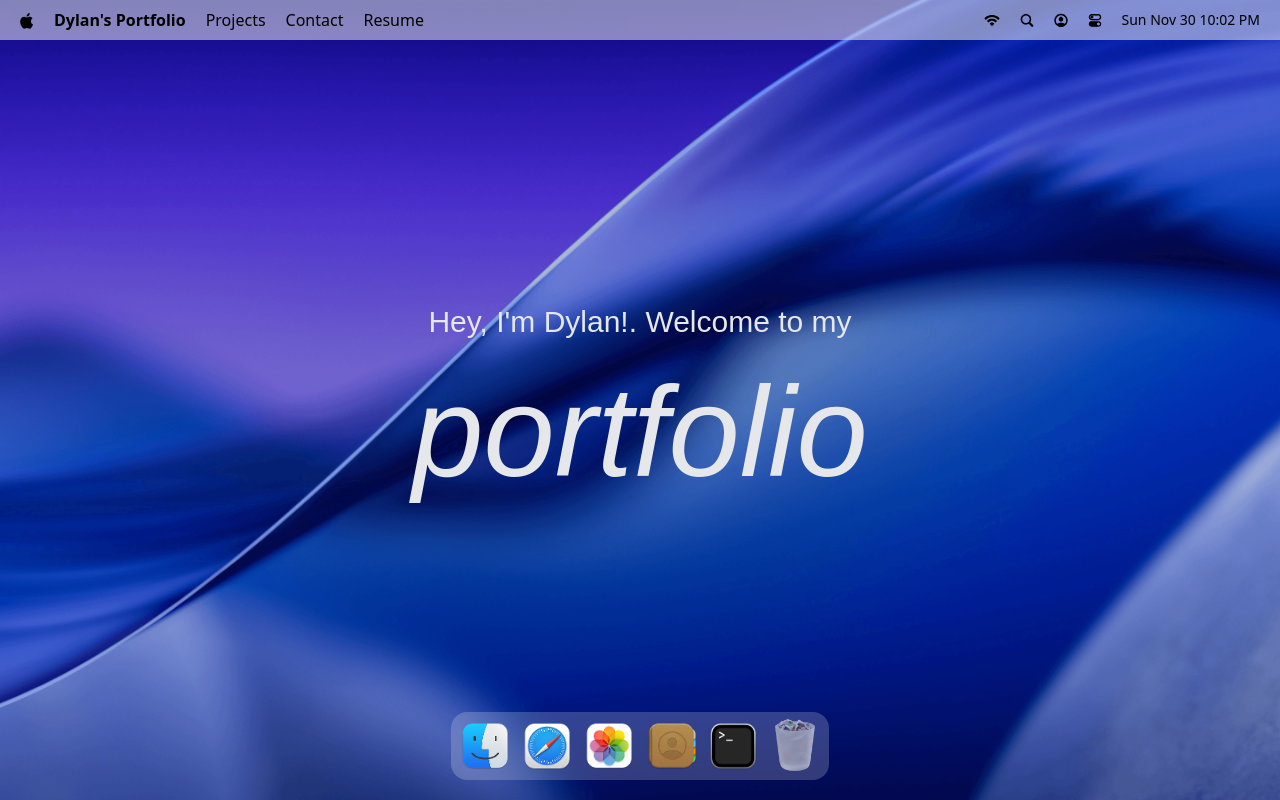
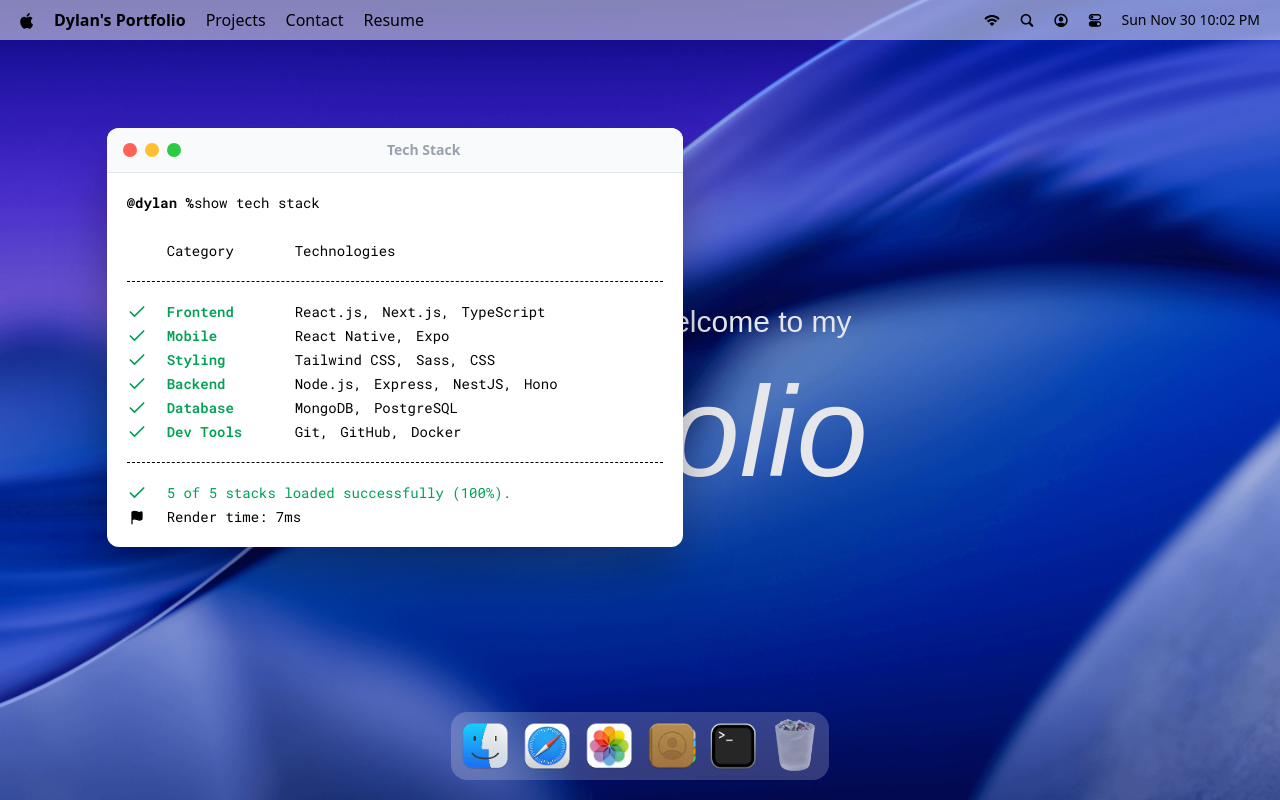
Before and after one commit to PsylanL/portfolio, a React (Vite) app: page / in a window 1280 px wide. Both pictures are taken after a click on the button 733 px from the left and 746 px from the top of the page. Built offline with nearby package versions, Linux system fonts and the light colour scheme; a web font is replaced by a local one.

Commit message:
Implemented High Order Component + First Window Fuctionality (Terminal)

```diff
--- a/package.json
+++ b/package.json
@@ -14,10 +14,13 @@
     "@tailwindcss/vite": "^4.1.17",
     "dayjs": "^1.11.19",
     "gsap": "^3.13.0",
+    "immer": "^11.0.1",
+    "lucide-react": "^0.555.0",
     "react": "^19.2.0",
     "react-dom": "^19.2.0",
     "react-tooltip": "^5.30.0",
-    "tailwindcss": "^4.1.17"
+    "tailwindcss": "^4.1.17",
+    "zustand": "^5.0.9"
   },
   "devDependencies": {
     "@eslint/js": "^9.39.1",
--- a/src/App.jsx
+++ b/src/App.jsx
@@ -1,5 +1,10 @@
-import {Navbar, Welcome, Dock} from "#components"
-import React from 'react'
+import { Navbar, Welcome, Dock } from "#components";
+import { Draggable } from "gsap/Draggable";
+import React from "react";
+import gsap from "gsap";
+import { Terminal } from "#windows";
+
+gsap.registerPlugin(Draggable);
 
 const App = () => {
   return (
@@ -7,8 +12,9 @@ const App = () => {
       <Navbar />
       <Welcome />
       <Dock />
+      <Terminal />
     </main>
-  )
-}
+  );
+};
 
-export default App
+export default App;
--- a/src/components/Dock.jsx
+++ b/src/components/Dock.jsx
@@ -3,8 +3,10 @@ import { useGSAP } from "@gsap/react";
 import React, { useRef } from "react";
 import { Tooltip } from "react-tooltip";
 import gsap from "gsap";
+import useWindowStore from "#store/window";
 
 const Dock = () => {
+const{windows,openWindow,closeWindow, focusWindow}=useWindowStore();
   const dockRef = useRef(null);
 
   useGSAP(() => {
@@ -52,8 +54,21 @@ const Dock = () => {
   }, []);
 
   const toggleApp = (app) => {
+    if (!app.canOpen) return;
+    const window = windows[app.id];
 
+    if(!window){
+        console.error(`No window configuration found for app id: ${app.id}`);
+        return;
+    }
+
+    if(window.isOpen){
+        closeWindow(app.id);
+    } else {
+        openWindow(app.id);
+    }
   };
+
   return (
     <section id="dock">
       <div ref={dockRef} className="dock-container">
--- /dev/null
+++ b/src/components/WindowControls.jsx
@@ -0,0 +1,16 @@
+import React from 'react'
+import useWindowStore from '#store/window';
+const WindowControls = ({target}) => {
+
+  const {closeWindow} = useWindowStore();
+
+  return (
+    <div id='window-controls'>
+      <div className='close' onClick={() => closeWindow(target)}/>
+      <div className='minimize'/>
+      <div className='maximize'/>
+    </div>
+  )
+}
+
+export default WindowControls
--- a/src/components/index.js
+++ b/src/components/index.js
@@ -1,8 +1,10 @@
 import Navbar from "#components/Navbar"
 import Welcome from "#components/Welcome"
 import Dock from "#components/Dock"
+import WindowControls from "./WindowControls"
 export {
     Navbar,
     Welcome,
-    Dock
+    Dock,
+    WindowControls
 }
--- /dev/null
+++ b/src/hoc/WindowWrapper.jsx
@@ -0,0 +1,55 @@
+import React, { useLayoutEffect, useRef } from "react";
+import useWindowStore from "#store/window";
+import { useGSAP } from "@gsap/react";
+import gsap from "gsap";
+import { Draggable } from "gsap/Draggable";
+
+const WindowWrapper = (Component, windowKey) => {
+  const Wrapped = (props) => {
+    const { focusWindow, windows } = useWindowStore();
+    const { isOpen, zIndex } = windows[windowKey];
+    const ref = useRef(null);
+
+    useGSAP(() => {
+        const element = ref.current;
+        if (!element) return;
+        const [instance]= Draggable.create(element, { onPress: () => focusWindow(windowKey)});
+
+        return () => instance.kill();
+    },[])
+
+    useGSAP(() => {
+const element = ref.current;
+        if (!element || !isOpen) return;
+        element.style.display='block';
+        gsap.fromTo(element,
+            {scale:0.8, opacity:0, y:40},
+            {scale:1, opacity:1, y:0, duration:0.3, ease:'power3.out'});
+    },[isOpen])
+
+    useLayoutEffect(() => {
+        const element = ref.current;
+        if (!element) return;
+        element.style.display = isOpen ? 'block' : 'none';
+    },[isOpen])
+
+
+    return (
+    <section
+    id={windowKey}
+    ref={ref}
+    style={{ zIndex }}
+    className="absolute"
+    >
+    <Component {...props} />
+    </section>
+
+  );
+  };
+
+  Wrapped.displayName = `WindowWrapper(${Component.displayName || Component.name || 'Component'})`;
+
+  return Wrapped
+};
+
+export default WindowWrapper;
--- /dev/null
+++ b/src/store/window.js
@@ -0,0 +1,31 @@
+import { INITIAL_Z_INDEX, WINDOW_CONFIG } from "#constants";
+import { create } from "zustand";
+import {immer} from "zustand/middleware/immer";
+
+const useWindowStore = create(
+  immer((set) => ({
+    windows: WINDOW_CONFIG,
+    nextZIndex: INITIAL_Z_INDEX + 1,
+    openWindow: (windowKey, data = null) => set((state) => {
+        const window = state.windows[windowKey];
+        if(!window) return;
+        window.isOpen = true;
+        window.zIndex = state.nextZIndex;
+        window.data = data ?? window.data;
+        state.nextZIndex ++;
+    }),
+    closeWindow: (windowKey) => set((state) => {
+        const window = state.windows[windowKey];
+        if(!window) return;
+        window.isOpen = false;
+        window.zIndex = INITIAL_Z_INDEX;
+        window.data = null;
+    }),
+    focusWindow: (windowKey) => set((state) => {
+        const window = state.windows[windowKey];
+        window.zIndex = state.nextZIndex++;
+    })
+  }))
+);
+
+export default useWindowStore;
--- /dev/null
+++ b/src/windows/Terminal.jsx
@@ -0,0 +1,50 @@
+import { techStack } from '#constants';
+import WindowWrapper from '#hoc/WindowWrapper';
+import React from 'react'
+import {Check, Flag} from 'lucide-react';
+import WindowControls from '#components/WindowControls';
+
+const Terminal = () => {
+  return <>
+    <div id='window-header'>
+        <WindowControls target="terminal"/>
+        <h2>Tech Stack</h2>
+    </div>
+    <div className='techstack'>
+        <p>
+            <span className='font-bold'>@dylan %</span>
+            show tech stack
+        </p>
+    <div className='label'>
+        <p className='w-32'>Category</p>
+        <p>Technologies</p>
+    </div>
+    <ul className='content'>
+    {techStack.map(({category, items})=>(
+        <li key={category} className='flex items-center'>
+        <Check className='check' size={20}/>
+        <h3>{category}</h3>
+        <ul>
+            {items.map((item, index) => (
+                <li key={index}>{item}{index < items.length -1 ? ", " : ""}</li>
+            ))}
+        </ul>
+        </li>
+    ))}
+    </ul>
+
+    <div className='footnote'>
+        <p>
+            <Check size={20}/> 5 of 5 stacks loaded successfully (100%).
+        </p>
+        <p className='text-black'>
+            <Flag size={15} fill='black'/> Render time: 7ms
+        </p>
+    </div>
+    </div>
+  </>
+}
+
+const TerminalWindow = WindowWrapper(Terminal, 'terminal');
+
+export default TerminalWindow;
--- /dev/null
+++ b/src/windows/index.js
@@ -0,0 +1,5 @@
+import Terminal from "./Terminal";
+
+export {
+  Terminal
+};
```
Also changed, not shown: 1 other file (tests, documents, lock files or other folders).
